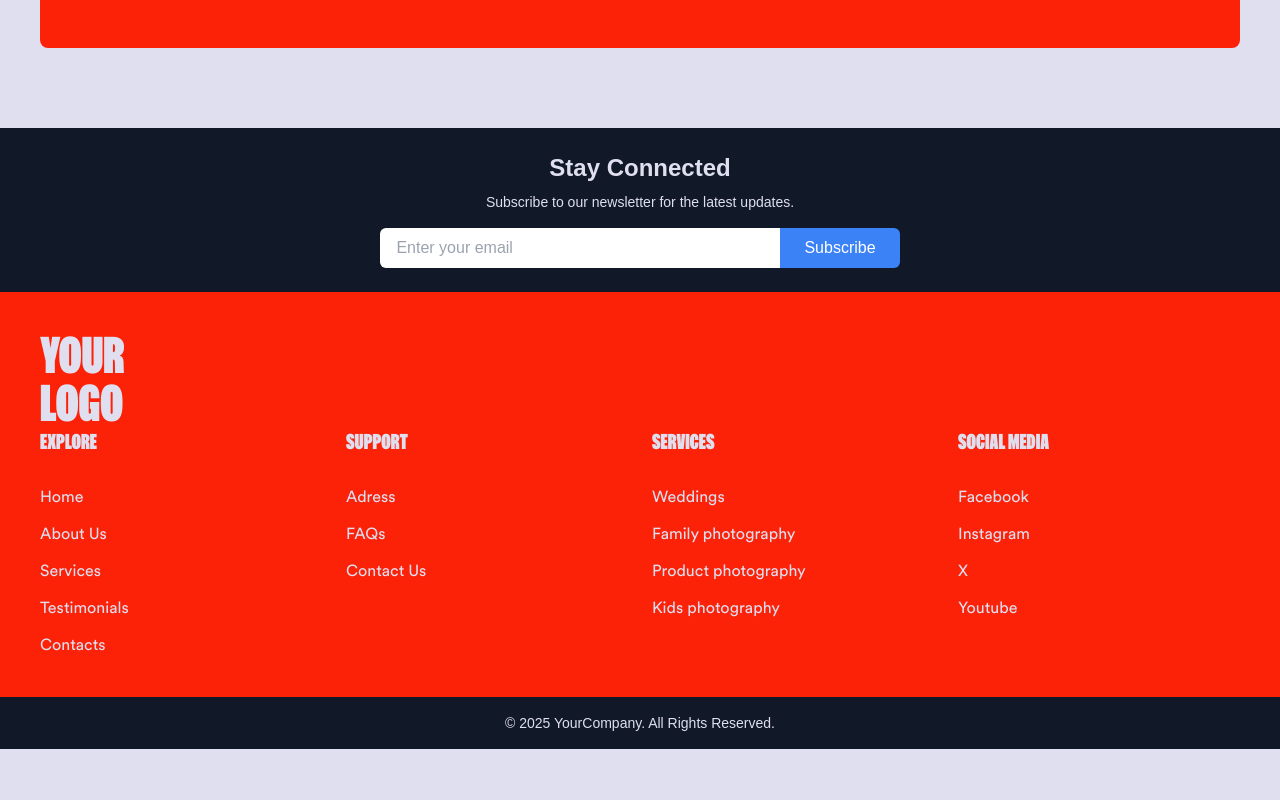
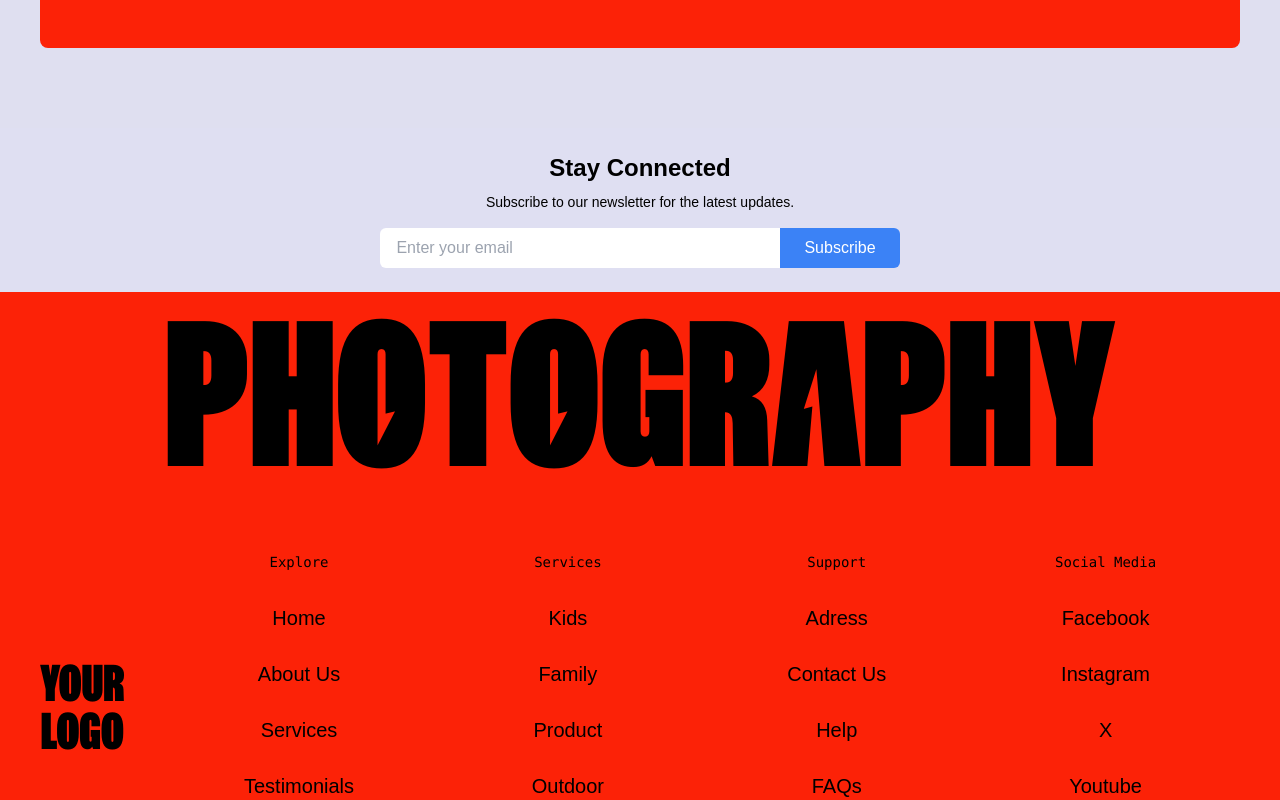
Before and after one commit to Krejzy23/photo, a React (Vite) app: page / in a window 1280 px wide. Shown: the part 6760-7560 px from the top of the page. Before the commit the page ends 7509 px from the top, so only its background shows below. Built offline with nearby package versions, Linux system fonts and the light colour scheme; a web font is replaced by a local one.

Commit message:
footer layout

```diff
--- a/src/components/Footer.jsx
+++ b/src/components/Footer.jsx
@@ -3,9 +3,9 @@ import { footerColumns } from "../constants";
 
 const Footer = () => {
   return (
-    <footer className="footer-bg text-blue-50">
+    <footer className="footer-bg text-black">
       {/* Footer Top */}
-      <div className="footer-top py-6 px-10 bg-gray-900">
+      <div className="footer-top py-6 px-10 bg-blue-75">
         <div className="container mx-auto text-center">
           <h2 className="text-2xl font-bold">Stay Connected</h2>
           <p className="mt-2 text-sm">
@@ -25,23 +25,30 @@ const Footer = () => {
       </div>
 
       <div className="">
+        <h1 className="hero-heading special-font text-center justify-center items-center p-2">
+          PH<b>O</b>T<b>O</b>GR<b>A</b>PHY
+        </h1>
+      </div>
+
+      <div className="">
         {/* Footer Middle */}
         <div className="footer-middle py-10 px-10">
-          <div className="">
+          <div className="flex flex-row items-center justify-center text-center gap-10">
             <h1 className="text-5xl font-zentry ">
               YOUR <br /> LOGO
             </h1>
-          </div>
-          <div className="container mx-auto grid grid-cols-2  md:grid-cols-4 gap-6">
+
+            <div className="container mx-auto grid grid-cols-2  md:grid-cols-4 gap-6 p-3">
               {footerColumns.map((column, index, icons) => (
                 <div key={index}>
-                <h3 className="mb-4 text-xl font-zentry">{column.title}</h3>
+                  <h3 className="mb-3 text-sm font-mono">{column.title}</h3>
                   <ul>
                     {column.links.map((link, linkIndex) => (
-                    <li key={linkIndex} className="pt-3">
+                      <li key={linkIndex} className="pt-3 text-xl">
                         <a
                           href={link.href}
-                        className="hover:underline font-circular-web"
+                          className="relative inline-block px-3 py-2 text-black border-transparent transition duration-300 ease-in-out hover:border rounded-xl hover:bg-black hover:text-blue-50"
+
                         >
                           {link.label}
                         </a>
@@ -53,9 +60,10 @@ const Footer = () => {
             </div>
           </div>
         </div>
+      </div>
 
       {/* Footer Bottom */}
-      <div className="footer-bottom py-4 bg-gray-900 text-center">
+      <div className="footer-bottom py-4 footer-bg text-center">
         <p className="text-sm">
           &copy; {new Date().getFullYear()} YourCompany. All Rights Reserved.
         </p>
--- a/src/constants/index.js
+++ b/src/constants/index.js
@@ -10,20 +10,23 @@ export const footerColumns = [
       ],
     },
     {
+      title: "Services",
+      links: [
+        { label: "Kids ", href: "#" },
+        { label: "Family ", href: "#" },
+        { label: "Product ", href: "#" },
+        { label: "Outdoor ", href: "#" },
+        { label: "Weddings", href: "#" },
+
+      ],
+    },
+    {
       title: "Support",
       links: [
         { label: "Adress", href: "#" },
+        { label: "Contact Us", href: "#" },
+        { label: "Help", href: "#" },
         { label: "FAQs", href: "#" },
-        { label: "Contact Us", href: "#" },
-      ],
-    },
-    {
-      title: "Services",
-      links: [
-        { label: "Weddings", href: "#" },
-        { label: "Family photography", href: "#" },
-        { label: "Product photography", href: "#" },
-        { label: "Kids photography", href: "#" },
       ],
     },
     {
```
Lines whose indentation alone changed are shown as unchanged.
